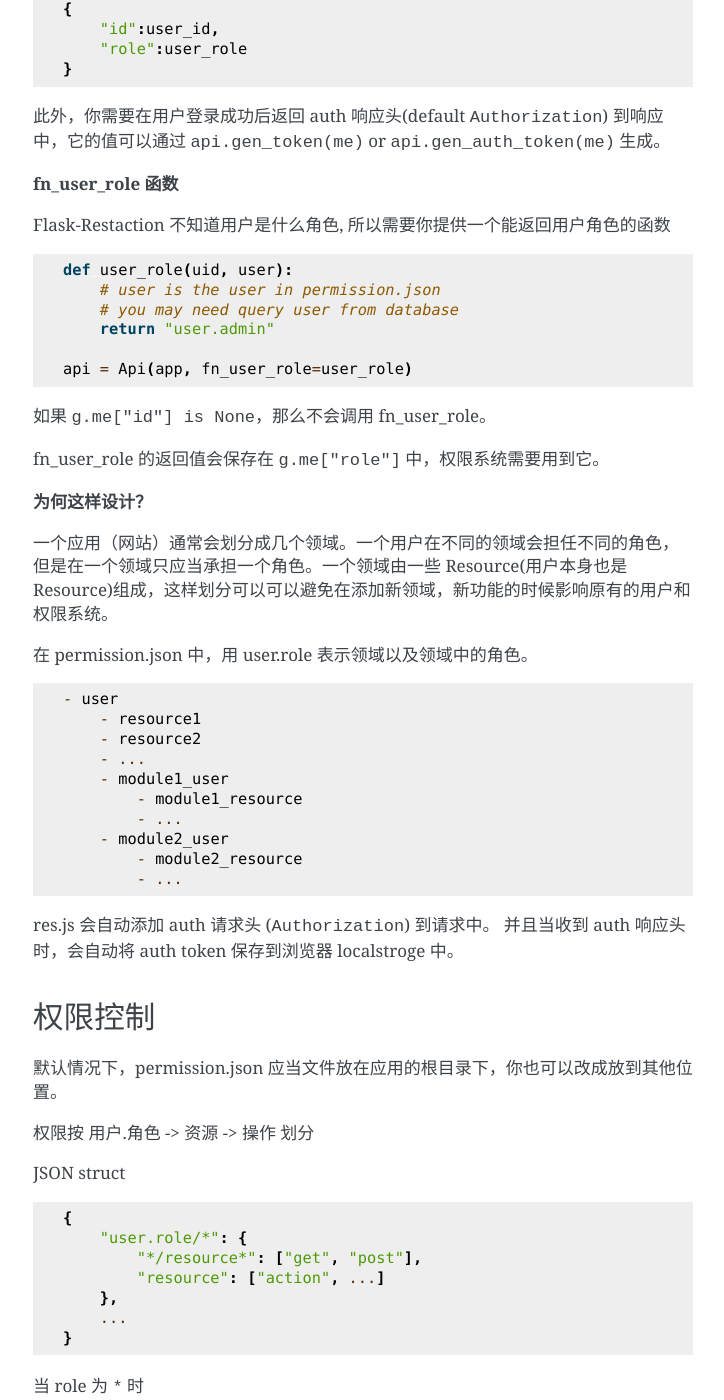
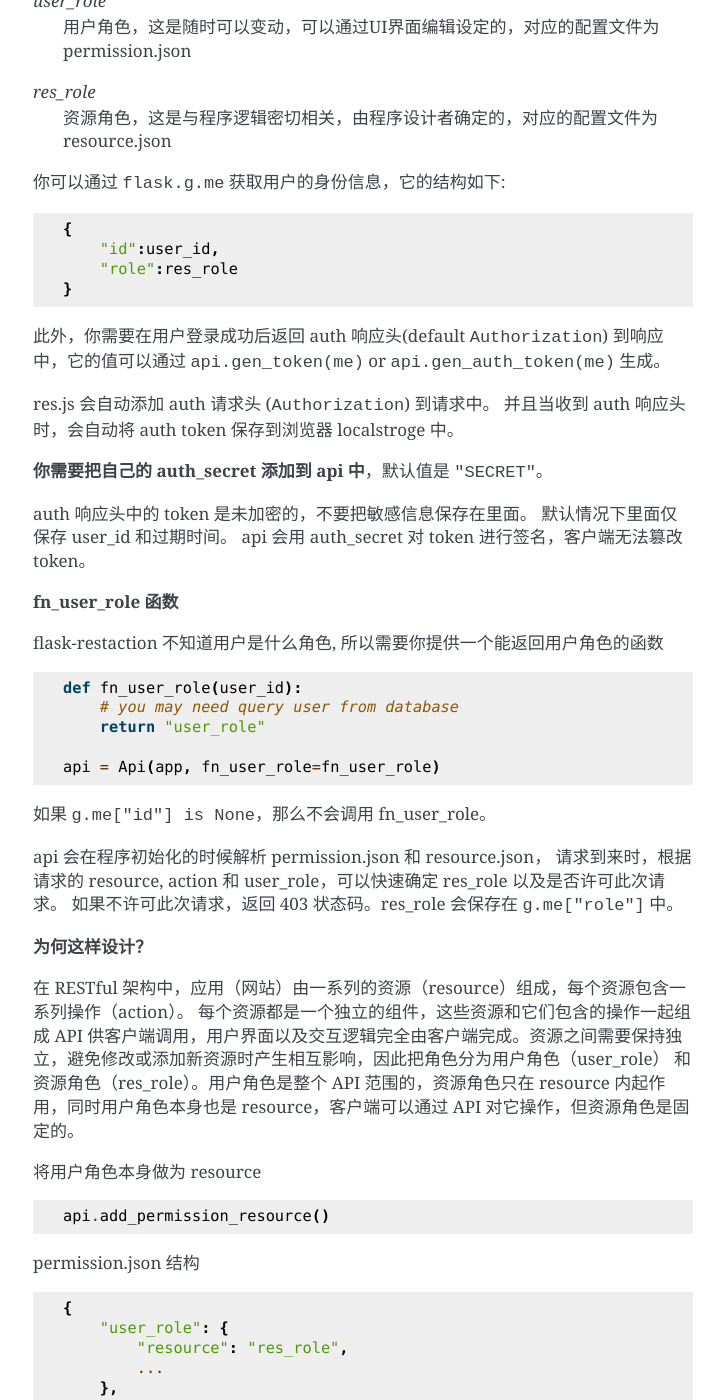
Before and after one commit to guyskk/flask-restaction, a Sphinx documentation site: the page built from docs/source/quickstart.rst, in a window 1280 px wide and 1400 px high, scrolled down 6389 px. Shown: the whole window, without its empty margins (387-1111 px from the left). Built offline with Sphinx 7.4.7, drawn with Linux system fonts in a browser that asks for light colours; some of the changed text lies outside the part shown.

Commit message:
update documents of permission

```diff
--- a/docs/source/quickstart.rst
+++ b/docs/source/quickstart.rst
@@ -311,15 +311,23 @@
 
 
 
+身份验证&权限控制
+-------------------
 
-身份验证
--------------------
+版本 v0.19.6 重写了权限系统。
 
 flask_restaction 使用 *json web token* 作为身份验证工具。
 
 see `https://github.com/jpadilla/pyjwt <https://github.com/jpadilla/pyjwt>`_
 
-**你需要把自己的 auth_secret 添加到 api 中**，默认值是 ``"SECRET"``。
+权限系统中有两个重要的概念:
+
+*user_role*
+    用户角色，这是随时可以变动，可以通过UI界面编辑设定的，对应的配置文件为 permission.json
+
+*res_role*
+    资源角色，这是与程序逻辑密切相关，由程序设计者确定的，对应的配置文件为 resource.json
+
 
 你可以通过 ``flask.g.me`` 获取用户的身份信息，它的结构如下:
 
@@ -327,86 +335,79 @@
 
     {
         "id":user_id,
-        "role":user_role
+        "role":res_role
     }
 
 此外，你需要在用户登录成功后返回 auth 响应头(default ``Authorization``) 到响应中，它的值可以通过 ``api.gen_token(me)`` or ``api.gen_auth_token(me)`` 生成。
 
+res.js 会自动添加 auth 请求头 (``Authorization``) 到请求中。
+并且当收到 auth 响应头时，会自动将 auth token 保存到浏览器 localstroge 中。
+
+**你需要把自己的 auth_secret 添加到 api 中**，默认值是 ``"SECRET"``。
+
+auth 响应头中的 token 是未加密的，不要把敏感信息保存在里面。
+默认情况下里面仅保存 user_id 和过期时间。
+api 会用 auth_secret 对 token 进行签名，客户端无法篡改 token。
+
 **fn_user_role 函数**
 
-Flask-Restaction 不知道用户是什么角色, 所以需要你提供一个能返回用户角色的函数
+flask-restaction 不知道用户是什么角色, 所以需要你提供一个能返回用户角色的函数
 
 .. code-block:: python
 
-    def user_role(uid, user):
-        # user is the user in permission.json
+    def fn_user_role(user_id):
         # you may need query user from database
-        return "user.admin"
+        return "user_role"
 
-    api = Api(app, fn_user_role=user_role)
+    api = Api(app, fn_user_role=fn_user_role)
 
 如果 ``g.me["id"] is None``，那么不会调用 fn_user_role。
 
-fn_user_role 的返回值会保存在 ``g.me["role"]`` 中，权限系统需要用到它。
+api 会在程序初始化的时候解析 permission.json 和 resource.json，
+请求到来时，根据请求的 resource, action 和 user_role，可以快速确定 res_role 以及是否许可此次请求。
+如果不许可此次请求，返回 403 状态码。res_role 会保存在 ``g.me["role"]`` 中。
 
 **为何这样设计？**
 
-一个应用（网站）通常会划分成几个领域。一个用户在不同的领域会担任不同的角色，但是在一个领域只应当承担一个角色。一个领域由一些 Resource(用户本身也是 Resource)组成，这样划分可以可以避免在添加新领域，新功能的时候影响原有的用户和权限系统。
+在 RESTful 架构中，应用（网站）由一系列的资源（resource）组成，每个资源包含一系列操作（action）。
+每个资源都是一个独立的组件，这些资源和它们包含的操作一起组成 API 供客户端调用，用户界面以及交互逻辑完全由客户端完成。资源之间需要保持独立，避免修改或添加新资源时产生相互影响，因此把角色分为用户角色（user_role） 和 资源角色（res_role）。用户角色是整个 API 范围的，资源角色只在 resource 内起作用，同时用户角色本身也是 resource，客户端可以通过 API 对它操作，但资源角色是固定的。
 
-在 permission.json 中，用 user.role 表示领域以及领域中的角色。
+
+将用户角色本身做为 resource
 
 .. code::
 
-    - user
-        - resource1
-        - resource2
-        - ...
-        - module1_user
-            - module1_resource
-            - ...
-        - module2_user
-            - module2_resource
-            - ...
+    api.add_permission_resource()
 
 
-res.js 会自动添加 auth 请求头 (``Authorization``) 到请求中。
-并且当收到 auth 响应头时，会自动将 auth token 保存到浏览器 localstroge 中。
-
-
-权限控制
-------------------------------
-
-默认情况下，permission.json 应当文件放在应用的根目录下，你也可以改成放到其他位置。
-
-权限按 用户.角色 -> 资源 -> 操作 划分
-
-
-JSON struct
+permission.json 结构
 
 .. code::
 
     {
-        "user.role/*": {
-            "*/resource*": ["get", "post"],
-            "resource": ["action", ...]
+        "user_role": {
+            "resource": "res_role",
+            ...
         },
         ...
     }
 
-当 role 为 ``*`` 时
-    表示匿名用户的权限。
+resource.json 结构
 
-当 resource 为 ``*`` 时
-    表示该角色可以操作所有 resource 的所有 action ， 此时 actions 必须是 ``[]`` 并且不能有其他 resource。
+.. code::
 
-当 resource 为 ``resource*`` 时
-    表示该角色可以操作该 resource 的所有 action ， 此时 actions 必须是 ``[]``。
+    {
+        "resource": {
+            "res_role": ["action", ...],
+            ...
+        },
+        ...
+    }
 
-user.role
-    必须是 user.role 这种格式，中间是一个点号， 并且只能由字母数字和下划线组成，并且以字母开头。
 
-resource
-    只能由小写字母数字和下划线组成，并且以小写字母开头。
+默认情况下，api 会去应用的根目录下找 permission.json 和 resource.json，如果这两个文件都不存在，则允许所有请求进行所有操作。
+你也可以把这两个文件放到其他位置，此时需要设置 API_RESOURCE_JSON 和 API_PERMISSION_JSON。
+
 
 
 使用蓝图
@@ -456,9 +457,12 @@
   * - 名称
     - 默认值
     - 说明
-  * - API_PERMISSION_PATH
+  * - API_RESOURCE_JSON
+    - resource.json
+    - resource.json文件的路径
+  * - API_PERMISSION_JSON
     - permission.json
-    - 权限配置文件的路径
+    - permission.json文件的路径
   * - API_AUTH_HEADER
     - Authorization
     - 身份验证请求头
```
Also changed, not shown: other parts of docs/source/quickstart.rst (+2 -8 lines), docs/source/api.rst (+9 -4 lines), 2 other files.
